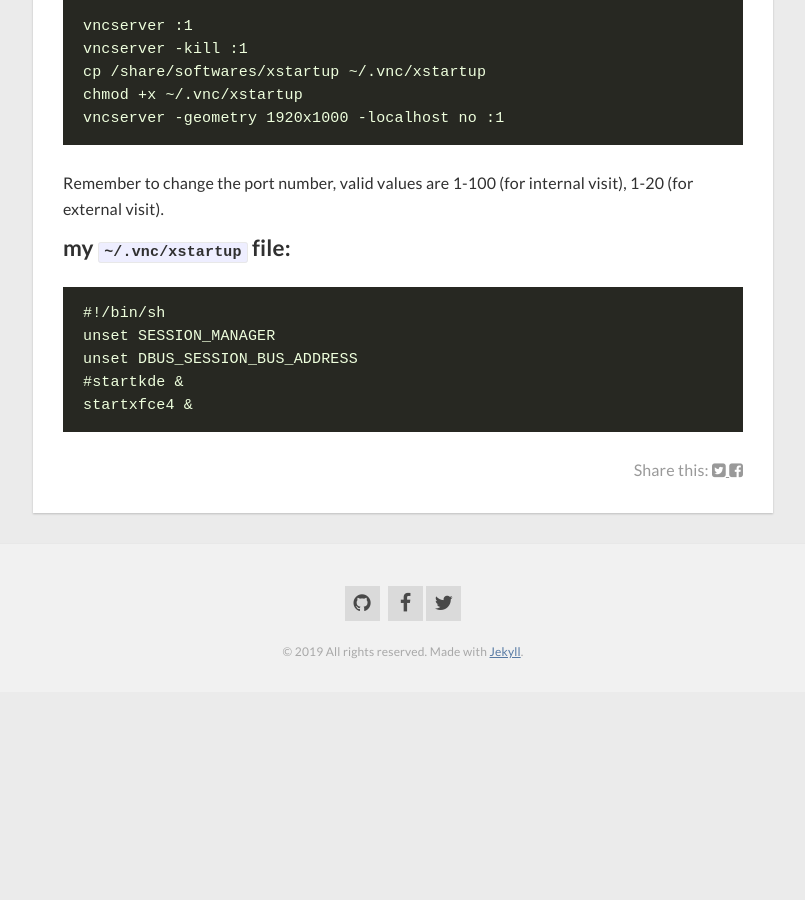
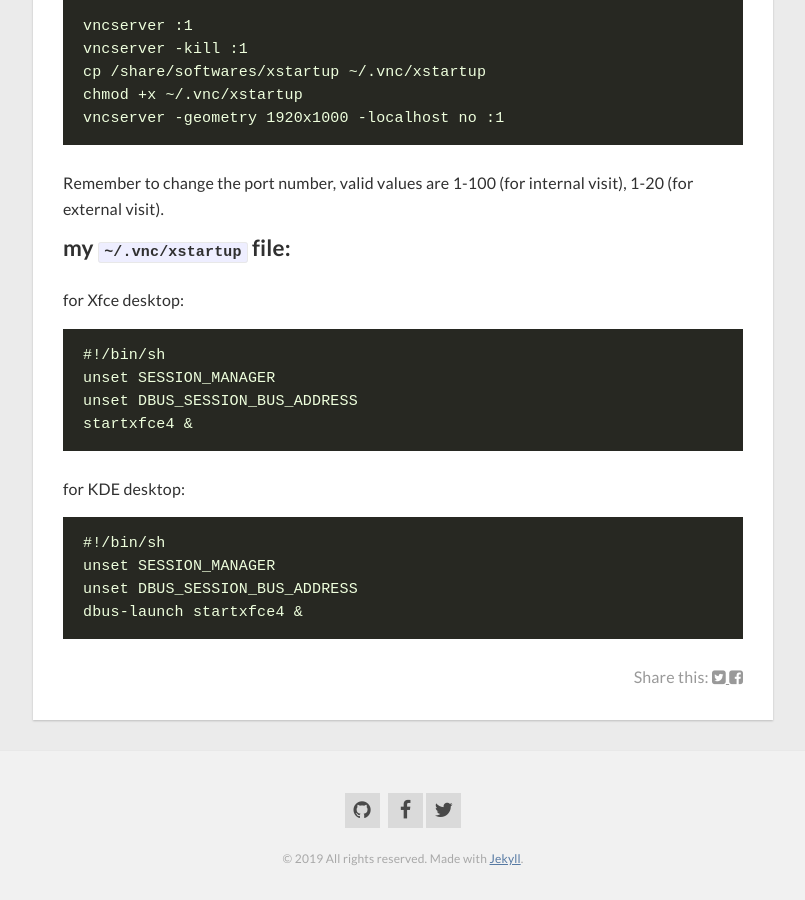
Before and after one commit to hypergravity/hypergravity.github.io, a Jekyll site: the page built from _posts/2019-04-24-R730_vnc_tutorial.md, in a window 1280 px wide and 900 px high, scrolled down 808 px. Shown: the whole window, without its empty margins (237-1042 px from the left). Built offline with Jekyll 4.4.1, drawn with Linux system fonts in a browser that asks for light colours; nearby versions of some CDN libraries; our own code applies the rules of GitHub Pages for plain Markdown files; before the commit the page ends 1500 px from its top, so only the background shows below that.

Commit message:
added kde solution

````diff
--- a/_posts/2019-04-24-R730_vnc_tutorial.md
+++ b/_posts/2019-04-24-R730_vnc_tutorial.md
@@ -27,10 +27,19 @@ Remember to change the port number, valid values are 1-100 (for internal visit),
 
 
 ### my `~/.vnc/xstartup` file:
+
+for Xfce desktop:
 ```
 #!/bin/sh
 unset SESSION_MANAGER
 unset DBUS_SESSION_BUS_ADDRESS
-#startkde &
 startxfce4 &
 ```
+
+for KDE desktop:
+```
+#!/bin/sh
+unset SESSION_MANAGER
+unset DBUS_SESSION_BUS_ADDRESS
+dbus-launch startxfce4 &
+```
````
